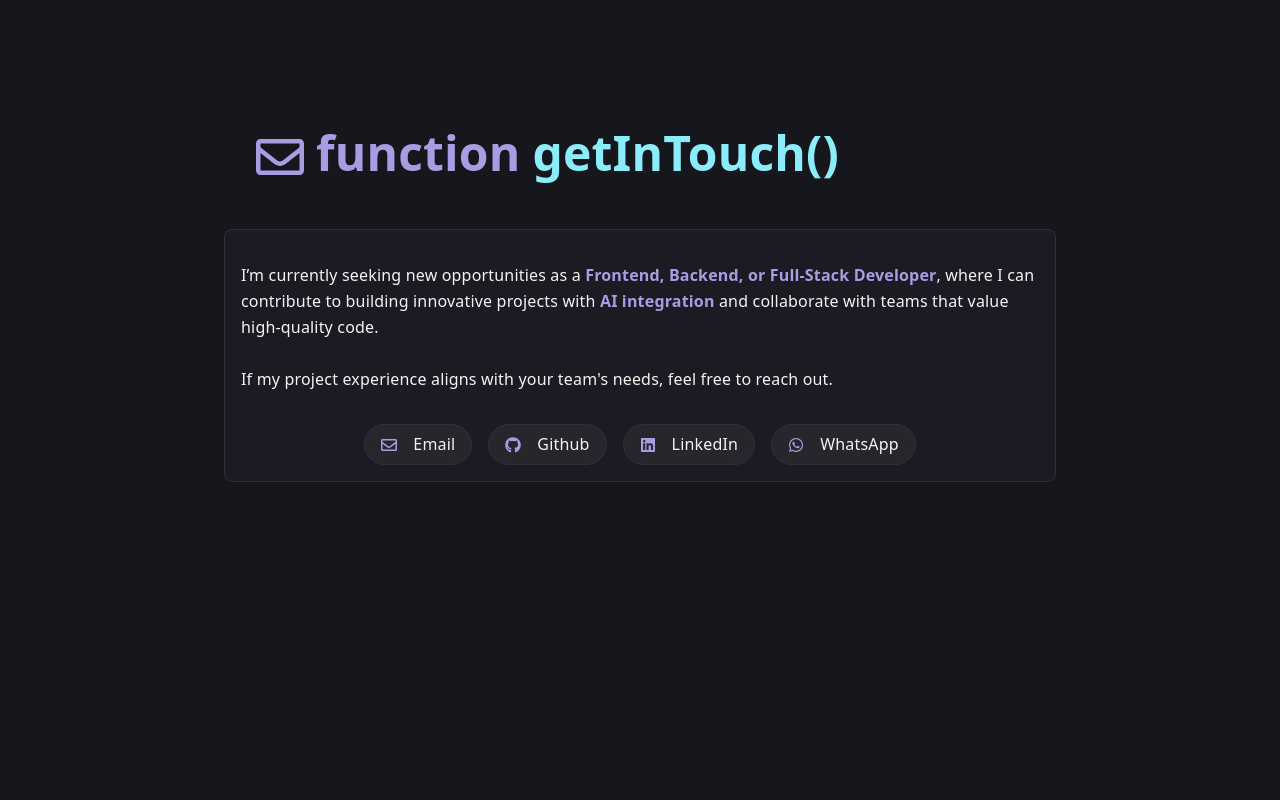
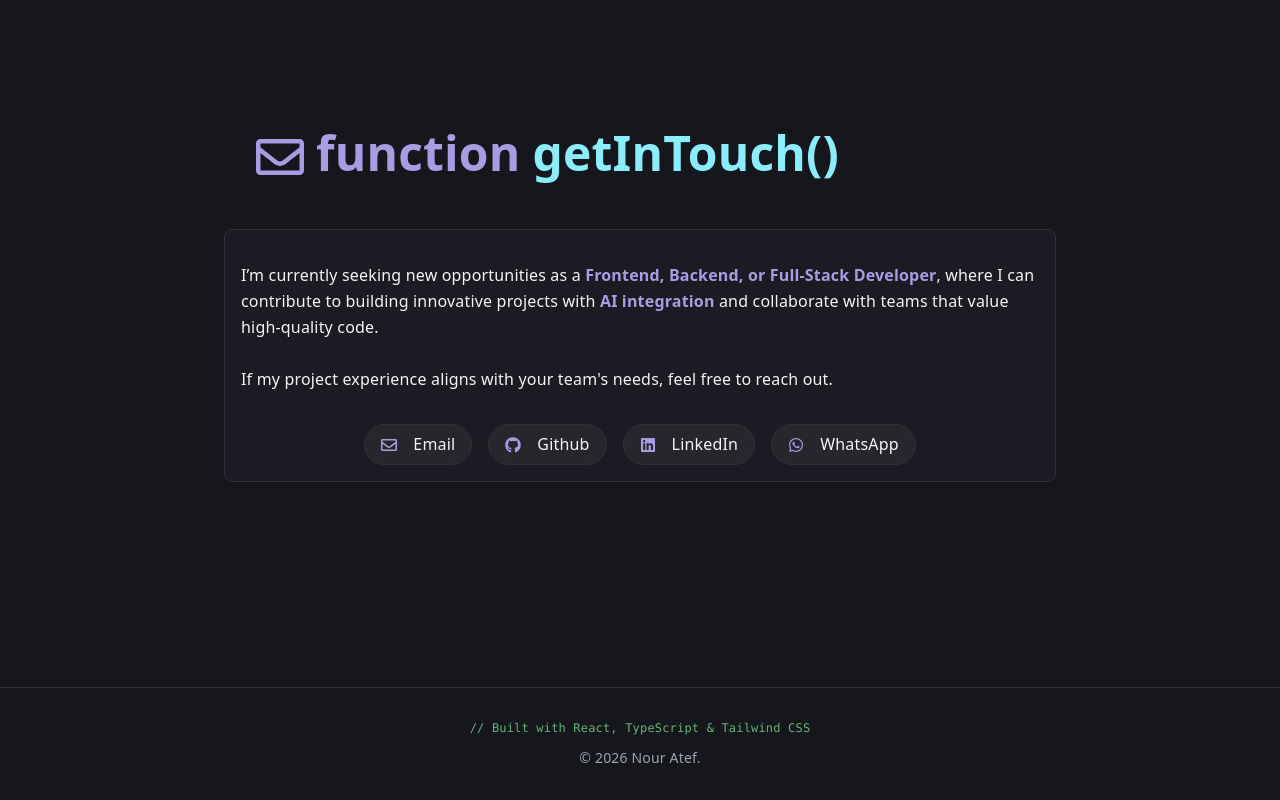
Before and after one commit to nour-atef04/Portofolio, a React (Vite) app: page / in a window 1280 px wide. Shown: the part 6221-7021 px from the top of the page. Before the commit the page ends 6908 px from the top, so only its background shows below. Built offline with nearby package versions, Linux system fonts and the light colour scheme.

Commit message:
feat: add footer

```diff
--- a/src/App.tsx
+++ b/src/App.tsx
@@ -1,3 +1,4 @@
+import Footer from "./components/Footer";
 import UserLinks from "./components/UserLinks";
 import ContactSection from "./sections/ContactSection";
 import ExperienceSection from "./sections/ExperienceSection";
@@ -14,6 +15,7 @@
       <ExperienceSection />
       <SkillsSection />
       <ContactSection />
+      <Footer />
     </div>
   );
 }
--- /dev/null
+++ b/src/components/Footer.tsx
@@ -0,0 +1,13 @@
+export default function Footer() {
+  const currentYear = new Date().getFullYear();
+
+  return (
+    <footer className="border-t border-divider py-8 text-center">
+      <p className=" text-code-green font-mono text-xs mb-3">
+        // Built with React, TypeScript & Tailwind CSS
+      </p>
+
+      <p className="text-body text-sm">© {currentYear} Nour Atef.</p>
+    </footer>
+  );
+}
```
